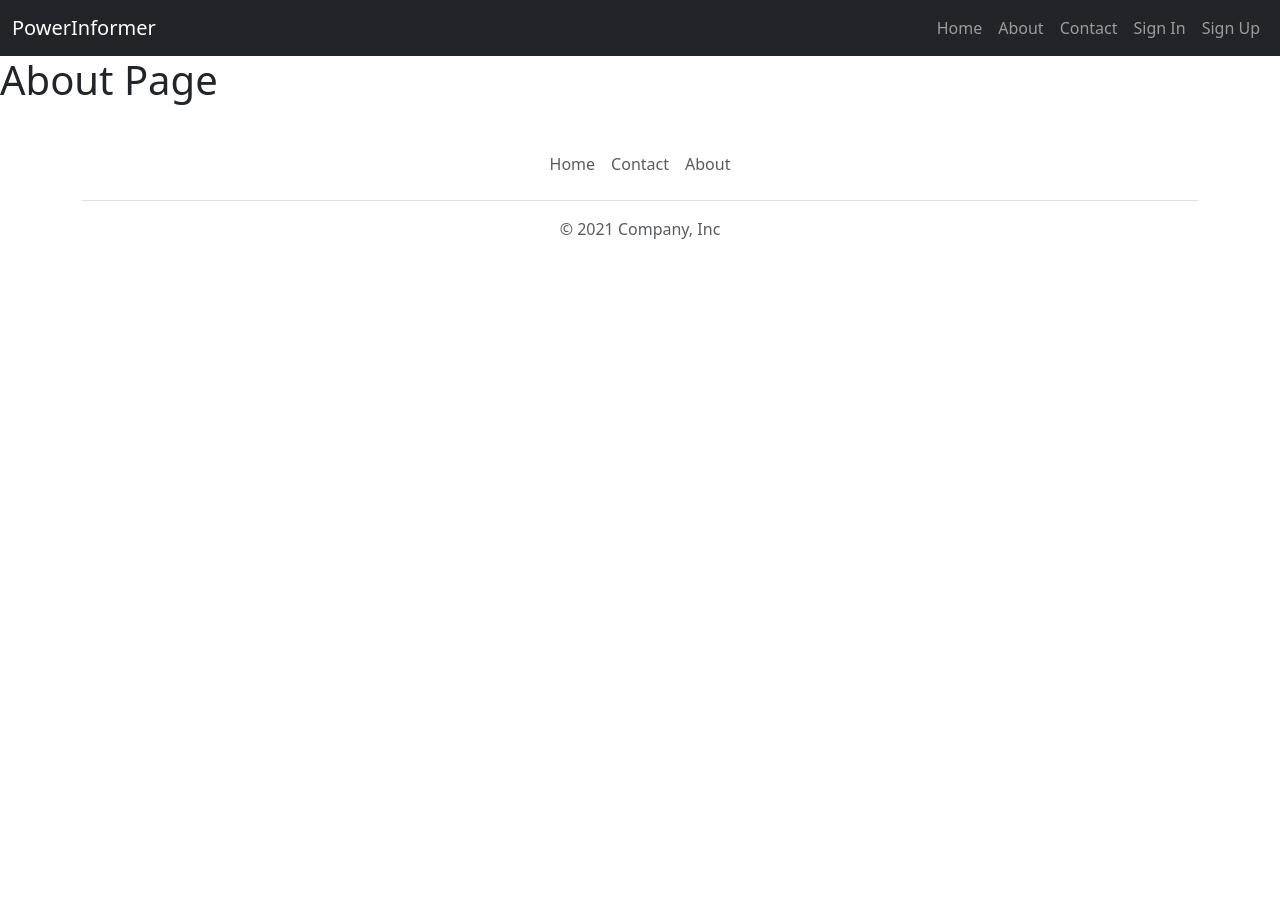
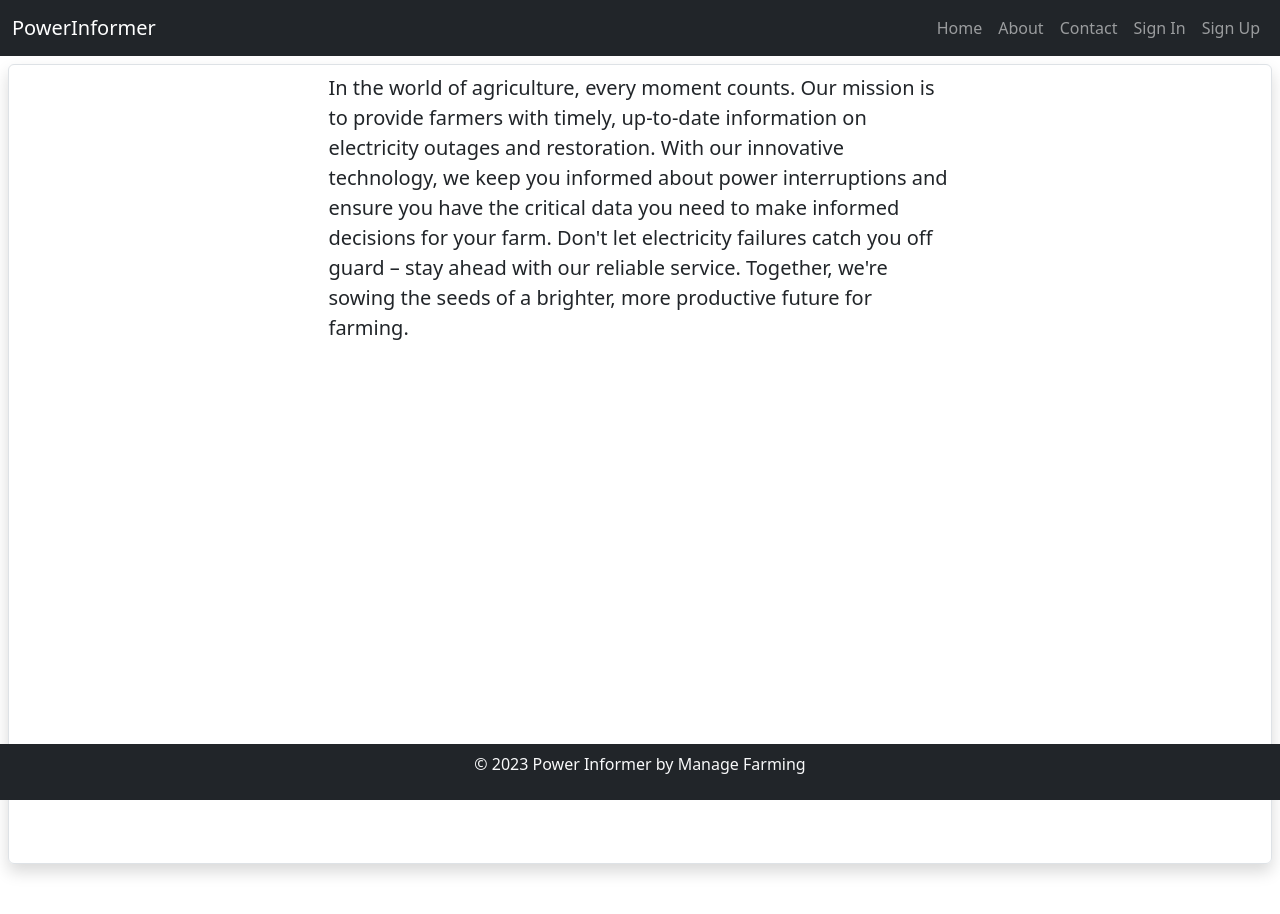
Before and after one commit to rangaraju29139/PowerInformerFrontend, a React (Create React App) app: page /about in a window 1280 px wide. Shown: the top 914 px of the page. Before the commit the page ends 800 px from the top, so only its background shows below. Built offline with nearby package versions, Linux system fonts and the light colour scheme.

Commit message:
added the background image

```diff
--- a/src/components/AuthNeeded/DisplayAllFarms.jsx
+++ b/src/components/AuthNeeded/DisplayAllFarms.jsx
@@ -10,7 +10,12 @@ export default function DisplayAllFarms({ farmerId = 1 }) {
   useEffect(() => {
     async function fetchData() {
       const response = await axios
-        .get(baseUrl)
+        .get(baseUrl, {
+          auth: {
+            username: "powerinformer",
+            password: "Password@Powerinformer",
+          },
+        })
         .then((response) => {
           console.log(response.data);
           setFarms(response.data);
--- a/src/components/AuthNeeded/devices/DeviceDetails.jsx
+++ b/src/components/AuthNeeded/devices/DeviceDetails.jsx
@@ -11,7 +11,12 @@ export default function DeviceDetails({ deviceId = 1 }) {
   useEffect(() => {
     function fetchData() {
       axios
-        .get(baseUrl)
+        .get(baseUrl, {
+          auth: {
+            username: "powerinformer",
+            password: "Password@Powerinformer",
+          },
+        })
         .then((response) => {
           setDeviceData(response.data);
           console.log(response.data);
@@ -31,7 +36,12 @@ export default function DeviceDetails({ deviceId = 1 }) {
 
   async function saveData(baseUrl) {
     await axios
-      .put(baseUrl, deviceData)
+      .put(baseUrl, deviceData, {
+        auth: {
+          username: "powerinformer",
+          password: "Password@Powerinformer",
+        },
+      })
       .then((response) => {
         setDeviceData(response.data);
         console.log(response.data);
--- a/src/components/AuthNeeded/devices/DeviceEventInfo.jsx
+++ b/src/components/AuthNeeded/devices/DeviceEventInfo.jsx
@@ -6,11 +6,18 @@ export default function DeviceEventInfo({ deviceId = 1 }) {
   const [deviceEvents, setDeviceEvents] = useState(null);
   const [lastRefreshedAt, setLastRefreshedAt] = useState(new Date());
   const baseUrl = `http://localhost:8080/devices/${deviceId}/device-events`;
+  const API_USERNAME = `${process.env.REACT_APP_API_USERNAME}`;
+  const API_PASSWORD = `${process.env.REACT_APP_API_PASSWORD}`;
 
   useEffect(() => {
     async function fetchData() {
       const response = await axios
-        .get(baseUrl)
+        .get(baseUrl, {
+          auth: {
+            username: API_USERNAME,
+            password: API_PASSWORD,
+          },
+        })
         .then((response) => {
           console.log(response.data);
           setDeviceEvents(response.data);
--- a/src/components/AuthNeeded/devices/DisplayAllDevices.jsx
+++ b/src/components/AuthNeeded/devices/DisplayAllDevices.jsx
@@ -9,12 +9,23 @@ export default function DisplayAllDevices({ farmerId = 1 }) {
   const [devices, setDevices] = useState(null);
   const [lastRefreshedAt, setLastRefreshedAt] = useState(new Date());
 
+  const API_USERNAME = `${process.env.REACT_APP_API_USERNAME}`;
+  const API_PASSWORD = `${process.env.REACT_APP_API_PASSWORD}`;
   const baseUrl = "http://localhost:8080/farmers/1/devices";
 
   useEffect(() => {
     async function fetchData() {
       const response = await axios
-        .get(baseUrl)
+        .get(
+          baseUrl,
+
+          {
+            auth: {
+              username: API_USERNAME,
+              password: API_PASSWORD,
+            },
+          }
+        )
         .then((response) => {
           console.log(response.data);
           setDevices(response.data);
--- a/src/components/public/About.jsx
+++ b/src/components/public/About.jsx
@@ -6,7 +6,20 @@ export default function About(props) {
   return (
     <>
       <NavigationBar type="public" />
-      <h1>About Page</h1>
+      <div className="my-2 mx-2 py-2 px-2 border rounded shadow vh-100">
+        <div className="col-lg-6 mx-auto">
+          <p className="lead mb-4">
+            In the world of agriculture, every moment counts. Our mission is to
+            provide farmers with timely, up-to-date information on electricity
+            outages and restoration. With our innovative technology, we keep you
+            informed about power interruptions and ensure you have the critical
+            data you need to make informed decisions for your farm. Don't let
+            electricity failures catch you off guard – stay ahead with our
+            reliable service. Together, we're sowing the seeds of a brighter,
+            more productive future for farming.
+          </p>
+        </div>
+      </div>
       <Footer />
     </>
   );
--- a/src/components/public/Footer.jsx
+++ b/src/components/public/Footer.jsx
@@ -1,27 +1,39 @@
 export default function Footer() {
   return (
     <>
-      <div className="container ">
-        <footer className=" py-3 my-4 ">
-          <ul className="nav justify-content-center border-bottom pb-3 mb-3 ">
+      <div className="container-fluid navbar-dark bg-dark sticky-bottom">
+        <footer className="py-2 mt-4">
+          {/**  <ul className="nav  justify-content-center border-bottom pb-3 mb-3">
             <li className="nav-item">
-              <a href="/home" className="nav-link px-2 text-muted">
+              <a href="/" className="nav-link px-2 text-light">
                 Home
               </a>
             </li>
-
             <li className="nav-item">
-              <a href="/contact" className="nav-link px-2 text-muted">
-                Contact
+              <a href="/" className="nav-link px-2 text-light">
+                Features
               </a>
             </li>
             <li className="nav-item">
-              <a href="/about" className="nav-link px-2 text-muted">
+              <a href="#" className="nav-link px-2 text-light">
+                Pricing
+              </a>
+            </li>
+            <li className="nav-item">
+              <a href="#" className="nav-link px-2 text-light">
+                FAQs
+              </a>
+            </li>
+            <li className="nav-item">
+              <a href="#" className="nav-link px-2 text-light">
                 About
               </a>
             </li>
           </ul>
-          <p className="text-center text-muted">&copy; 2021 Company, Inc</p>
+          */}
+          <p className="text-center text-light">
+            &copy; 2023 Power Informer by Manage Farming
+          </p>
         </footer>
       </div>
     </>
--- a/src/components/public/HeroSection.jsx
+++ b/src/components/public/HeroSection.jsx
@@ -1,57 +1,26 @@
+import styled from "styled-components";
+import backgroundImg from "../../assets/images/home-background-2.jpg";
+
+const Body = styled.div`
+  width: 100vw;
+  height: 100vh;
+  background-size: cover;
+  background-position: center;
+  background-repeat: no-repeat;
+  background-image: url(${backgroundImg});
+`;
+
 export default function HeroSection(props) {
   return (
     <>
-      <div>
+      <Body>
         <div className="px-4 pt-5 vh-100 text-center border-bottom">
           <h1 className="display-4 fw-bold">
             Empowering Farmers with Real-time Insights on Electricity Supply for
             Informed Decisions
           </h1>
-          <div className="col-lg-6 mx-auto">
-            <p className="lead mb-4">
-              In the world of agriculture, every moment counts. Our mission is
-              to provide farmers with timely, up-to-date information on
-              electricity outages and restoration. With our innovative
-              technology, we keep you informed about power interruptions and
-              ensure you have the critical data you need to make informed
-              decisions for your farm. Don't let electricity failures catch you
-              off guard – stay ahead with our reliable service. Together, we're
-              sowing the seeds of a brighter, more productive future for
-              farming.
-            </p>
-            {/**   <div className="d-grid gap-2 d-sm-flex justify-content-sm-center mb-5">
-            <button
-              type="button"
-              className="btn btn-primary btn-lg px-4 me-sm-3"
-            >
-              Primary button
-            </button>
-            <button
-              type="button"
-              className="btn btn-outline-secondary btn-lg px-4"
-            >
-              Secondary
-            </button>
-          </div> **/}
-          </div>
-
-          {/**
-        <div className="overflow-hidden" style={{ maxHeight: "30vh" }}>
-          <div className="container px-5">
-            <img
-              src="bootstrap-docs.png"
-              className="img-fluid border rounded-3 shadow-lg mb-4"
-              alt="Example image"
-              width="700"
-              height="500"
-              loading="lazy"
-            />
-          </div>
         </div>
-
-        **/}
-        </div>
-      </div>
+      </Body>
     </>
   );
 }
```
Also changed, not shown: src/assets/images/home-background.jpg (added), 1 other file (tests, documents, lock files or other folders).
